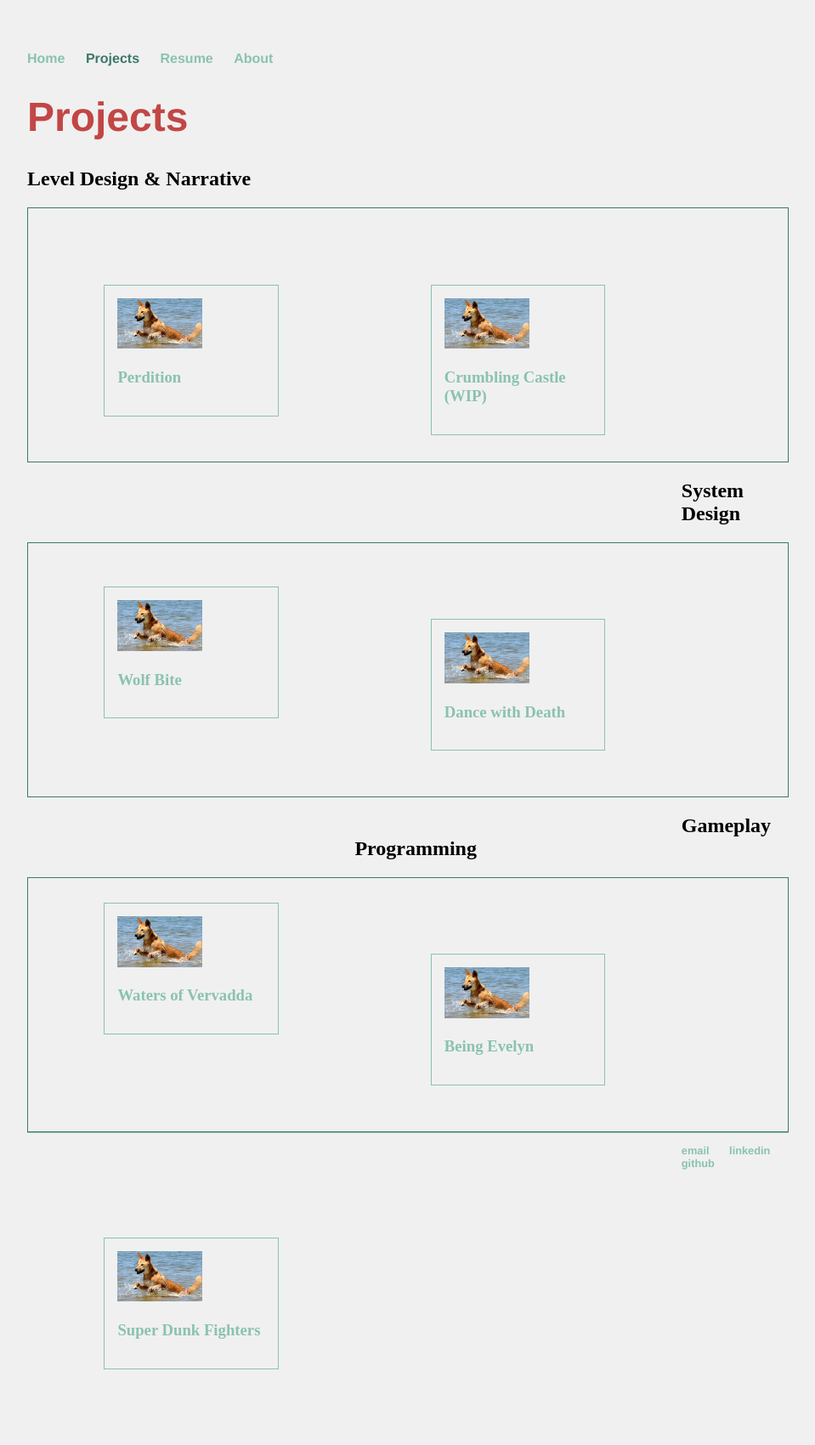
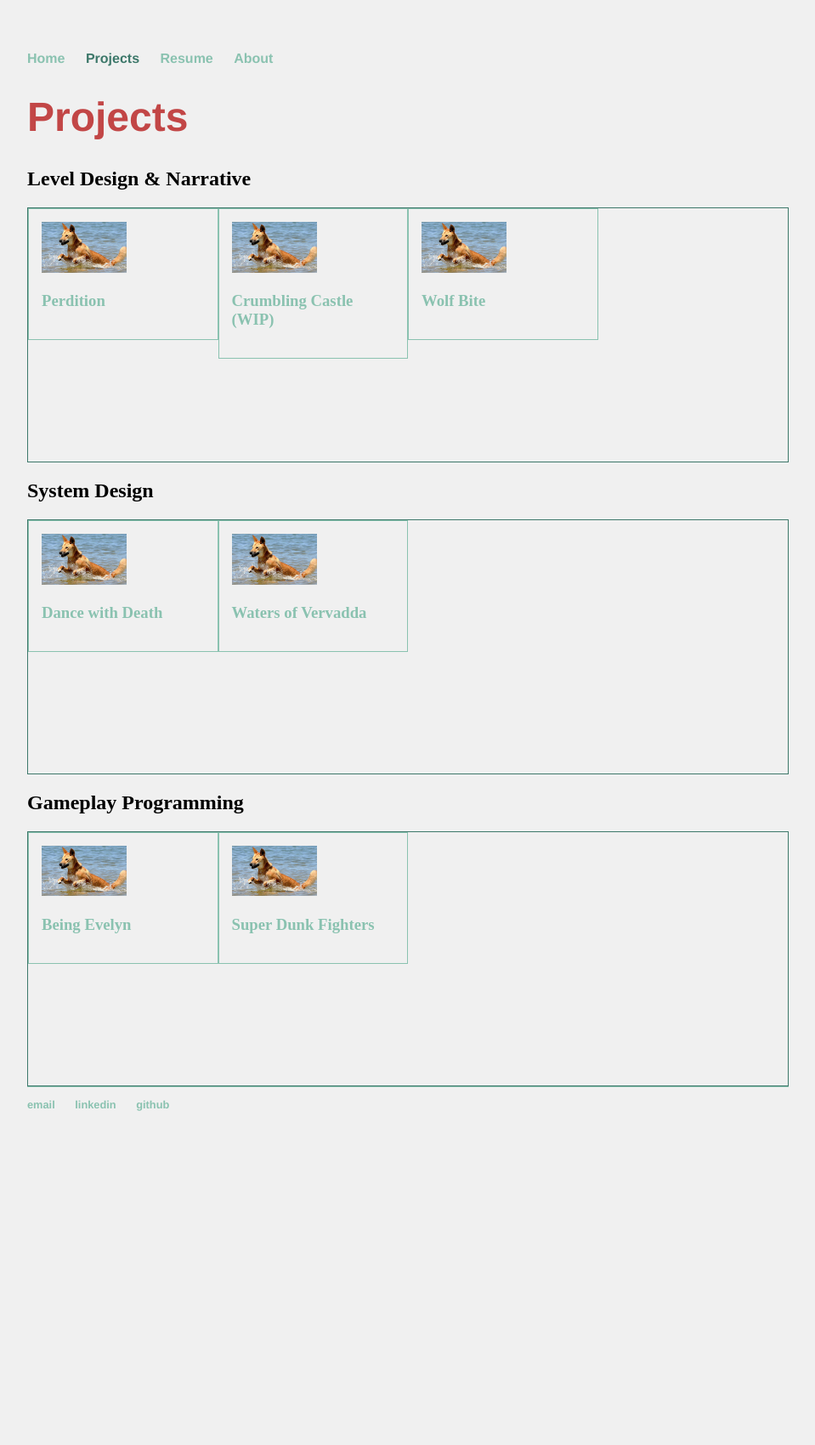
Before and after one commit to digigrant/digigrant.github.io, a Jekyll site: the page built from projects.html, in a window 1280 px wide. Shown: the whole page at 85% size, without its empty margins (160-1119 px from the left). Built offline with Jekyll 4.4.1, drawn with Linux system fonts in a browser that asks for light colours; after the commit the page ends 1367 px from its top, so only the background shows below that.

Commit message:
Update main.scss

```diff
--- a/_sass/main.scss
+++ b/_sass/main.scss
@@ -93,14 +93,18 @@
 
         li
         {
-            width: 23%;
+            width: 25%;
             float: left;
-            margin: 10%;
 
             img
             {
                 align: center;
                 width: 100px;
+            }
+
+            h3
+            {
+                align: center;
             }
         }
     }
```
